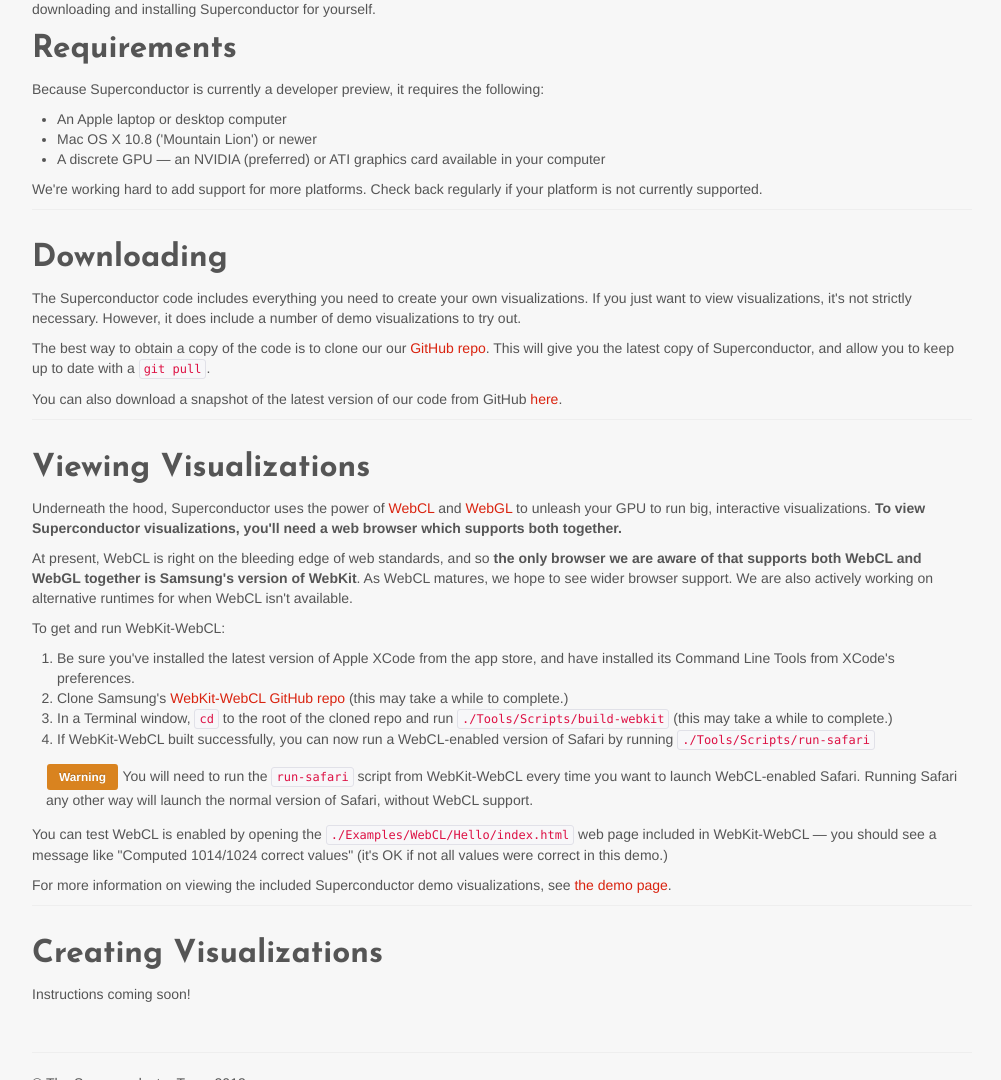
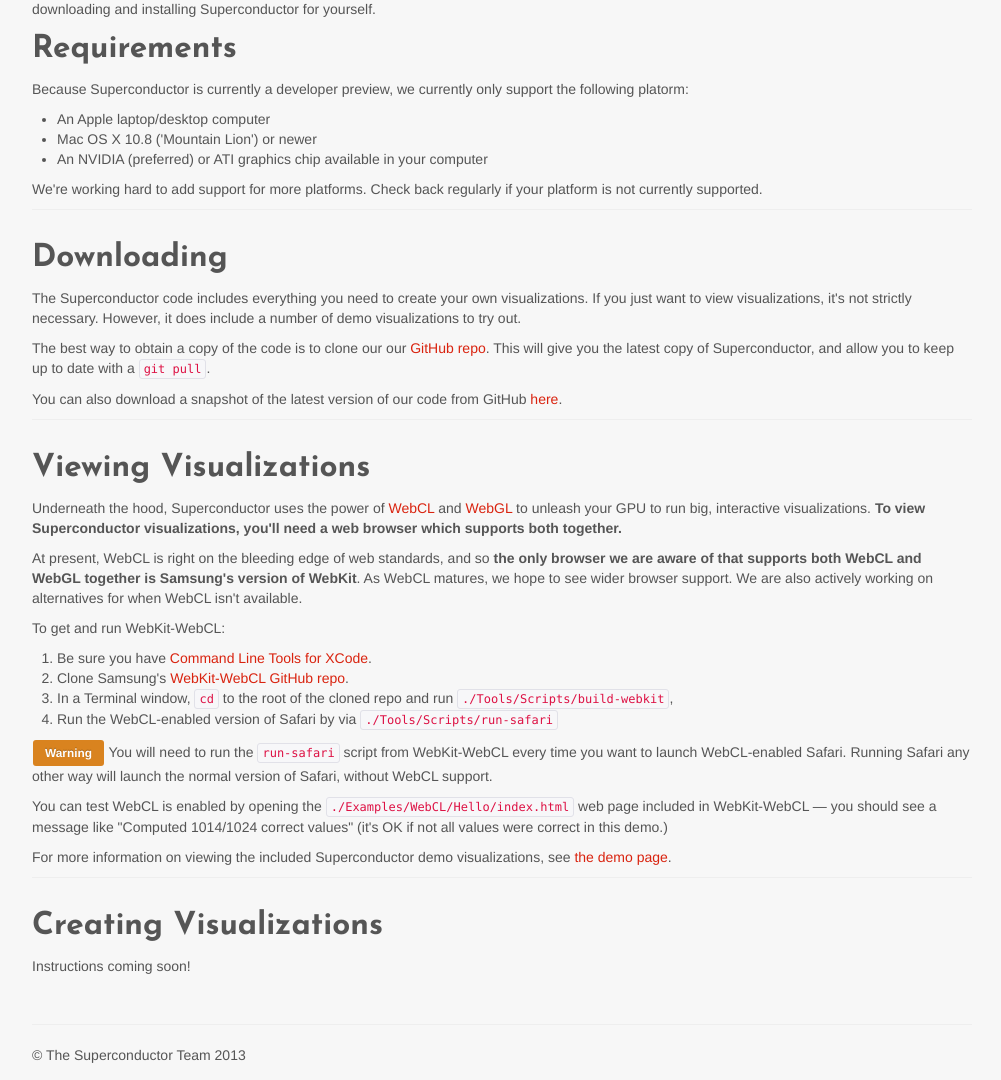
Before and after one commit to Superconductor/superconductor, a Jekyll site: the page built from getit/index.html, in a window 1280 px wide and 1400 px high. Shown: the part 320-1400 px from the top of the window, without its empty margins (138-1139 px from the left). Built offline with Jekyll 4.4.1, drawn with Linux system fonts in a browser that asks for light colours; nearby versions of some CDN libraries.

Commit message:
Update wording on 'get it' page

```diff
--- a/getit/index.html
+++ b/getit/index.html
@@ -20,16 +20,18 @@
 	<div class="span12">
 		<p>If you want to get started viewing or creating Superconductor visualizations, you're in the right place. The instructions below will walk you through downloading and installing Superconductor for yourself.</p>
 
+
 		<div class="section">
 			<h2 id="requirements">Requirements</h2>
-			<p>Because Superconductor is currently a developer preview, it requires the following: </p>
+			<p>Because Superconductor is currently a developer preview, we currently only support the following platorm: </p>
 			<ul>
-				<li>An Apple laptop or desktop computer</li>
+				<li>An Apple laptop/desktop computer</li>
 				<li>Mac OS X 10.8 ('Mountain Lion') or newer</li>
-				<li>A discrete GPU &mdash; an NVIDIA (preferred) or ATI graphics card available in your computer</l1>
+				<li>An NVIDIA (preferred) or ATI graphics chip available in your computer</l1>
 			</ul>
 			<p>We're working hard to add support for more platforms. Check back regularly if your platform is not currently supported.</p>
 		</div>
+
 
 		<div class="section">
 			<h2 id="downloading">Downloading</h2>
@@ -41,28 +43,27 @@
 			<p>You can also download a snapshot of the latest version of our code from GitHub <a href="https://github.com/Superconductor/superconductor/archive/master.zip">here</a>.</p>
 		</div>
 
+
 		<div class="section">
 			<h2 id="viewing">Viewing Visualizations</h2>
 			<p>Underneath the hood, Superconductor uses the power of <a href="http://www.khronos.org/webcl/">WebCL</a> and <a href="http://www.khronos.org/webgl/">WebGL</a> to unleash your GPU to run big, interactive visualizations. <strong>To view Superconductor visualizations, you'll need a web browser which supports both together.</strong></p>
 
-			<p>At present, WebCL is right on the bleeding edge of web standards, and so <strong>the only browser we are aware of that supports both WebCL and WebGL together is Samsung's version of WebKit</strong><!-- <sup><a id="footnote-browsers-origin" href="#footnote-browsers">1</a></sup> -->. As WebCL matures, we hope to see wider browser support. We are also actively working on alternative runtimes for when WebCL isn't available.</p>
+			<p>At present, WebCL is right on the bleeding edge of web standards, and so <strong>the only browser we are aware of that supports both WebCL and WebGL together is Samsung's version of WebKit</strong><!-- <sup><a id="footnote-browsers-origin" href="#footnote-browsers">1</a></sup> -->. As WebCL matures, we hope to see wider browser support. We are also actively working on alternatives for when WebCL isn't available.</p>
 
 			<p>To get and run WebKit-WebCL:
 				<ol>
-					<li>Be sure you've installed the latest version of Apple XCode from the app store, and have installed its Command Line Tools from XCode's preferences.</li>
-					<li>Clone Samsung's <a href="https://github.com/SRA-SiliconValley/webkit-webcl">WebKit-WebCL GitHub repo</a> (this may take a while to complete.)</li>
-					<li>In a Terminal window, <code>cd</code> to the root of the cloned repo and run <code>./Tools/Scripts/build-webkit</code> (this may take a while to complete.)</li>
-					<li>If WebKit-WebCL built successfully, you can now run a WebCL-enabled version of Safari by running <code>./Tools/Scripts/run-safari</code></li>
+					<li>Be sure you have <a href="https://developer.apple.com/downloads/index.action">Command Line Tools for XCode</a>.</li>
+					<li>Clone Samsung's <a href="https://github.com/SRA-SiliconValley/webkit-webcl">WebKit-WebCL GitHub repo</a>.</li>
+					<li>In a Terminal window, <code>cd</code> to the root of the cloned repo and run <code>./Tools/Scripts/build-webkit</code>,</li>
+					<li>Run the WebCL-enabled version of Safari by via <code>./Tools/Scripts/run-safari</code></li>
 				</ol>
 			</p>
 
-			<p class="warning-block"><span class="label label-warning">Warning</span> You will need to run the <code>run-safari</code> script from WebKit-WebCL every time you want to launch WebCL-enabled Safari. Running Safari any other way will launch the normal version of Safari, without WebCL support.</p>
+			<p class=""><span class="label label-warning">Warning</span> You will need to run the <code>run-safari</code> script from WebKit-WebCL every time you want to launch WebCL-enabled Safari. Running Safari any other way will launch the normal version of Safari, without WebCL support.</p>
 
 			<p>You can test WebCL is enabled by opening the <code>./Examples/WebCL/Hello/index.html</code> web page included in WebKit-WebCL &mdash; you should see a message like "Computed 1014/1024 correct values" (it's OK if not all values were correct in this demo.)</p>
 
 			<p>For more information on viewing the included Superconductor demo visualizations, see <a href="{{site.url}}demos/">the demo page</a>.</p>
-
-
 
 			<!-- <small class="footnote" id="footnote-browsers"><sup><a href="#footnote-browsers-origin">1</a></sup>Nokia has <a href="http://webcl.nokiaresearch.com/">an implementation of WebCL for Firefox</a>, and while it supports both WebCL and WebGL, it does not support interaction between them, and so does not work with Superconductor.</small> -->
 
```
